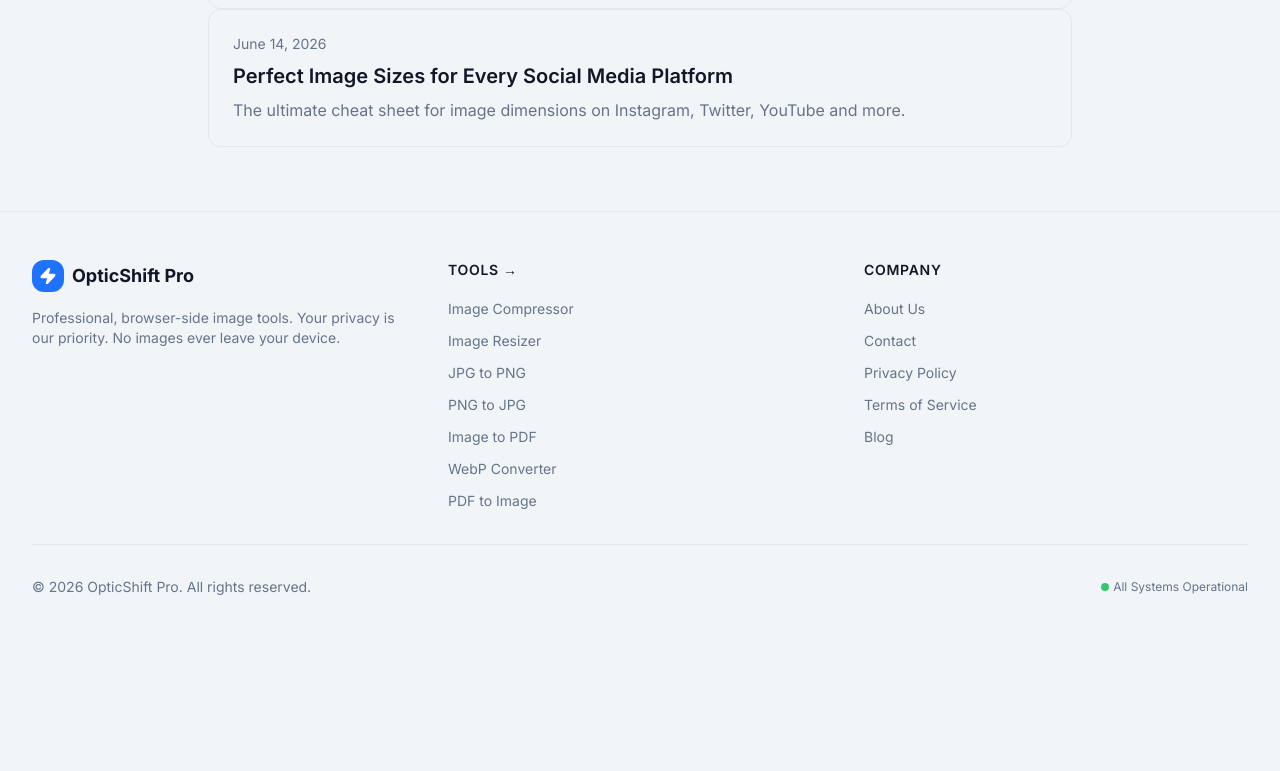
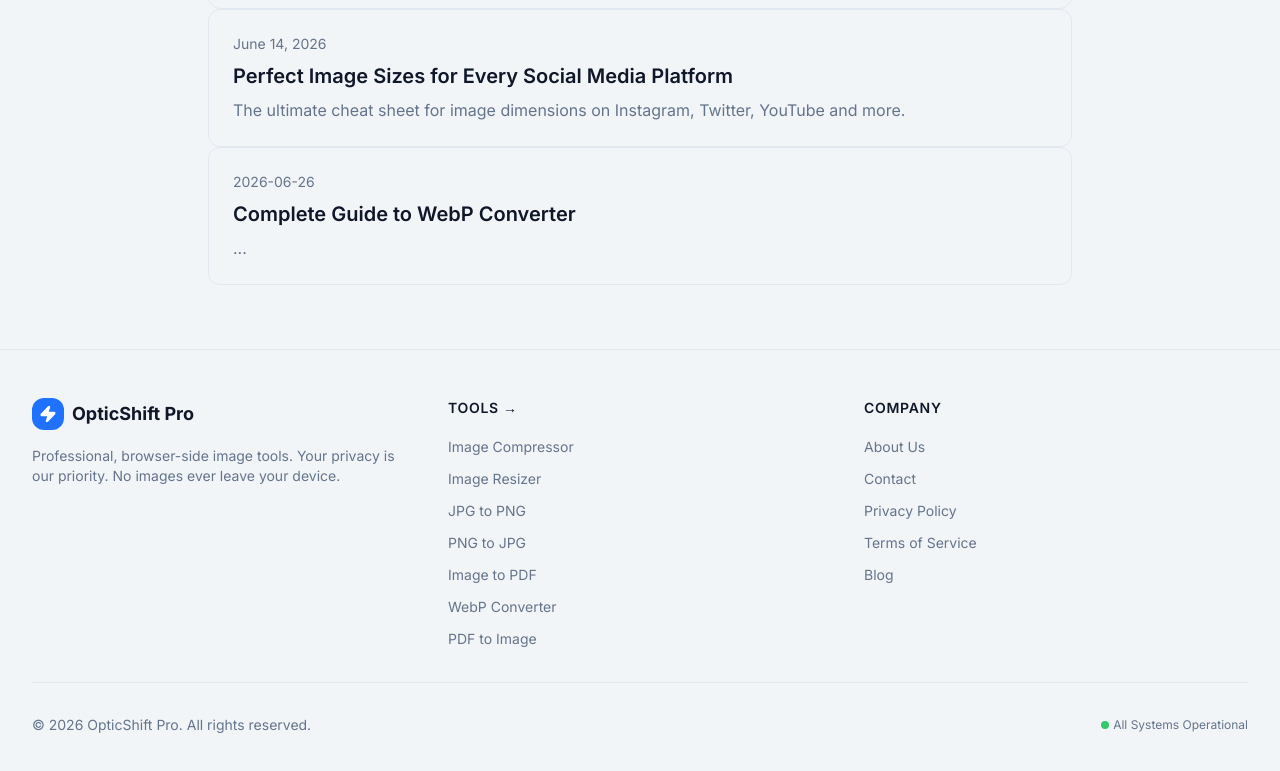
Before and after one commit to surajkumar122024-star/ok01, a Next.js app: page /blog in a window 1280 px wide. Shown: the part 1011-1782 px from the top of the page. Before the commit the page ends 1656 px from the top, so only its background shows below. Built offline with nearby package versions, Linux system fonts and the light colour scheme.

Commit message:
Add blog entry for WebP Converter guide
Added a new blog entry for 'Complete Guide to WebP Converter'.

```diff
--- a/src/app/blog/page.tsx
+++ b/src/app/blog/page.tsx
@@ -43,6 +43,14 @@ const blogs = [
     description: 'The ultimate cheat sheet for image dimensions on Instagram, Twitter, YouTube and more.',
     date: 'June 14, 2026',
   },
+  {
+  slug: "webp-converter",
+  title: "Complete Guide to WebP Converter",
+  description: "...",
+  date: "2026-06-26",
+  category: "Image Tools",
+  readTime: "8 min"
+},
 ];
 
 export default function BlogPage() {
```
